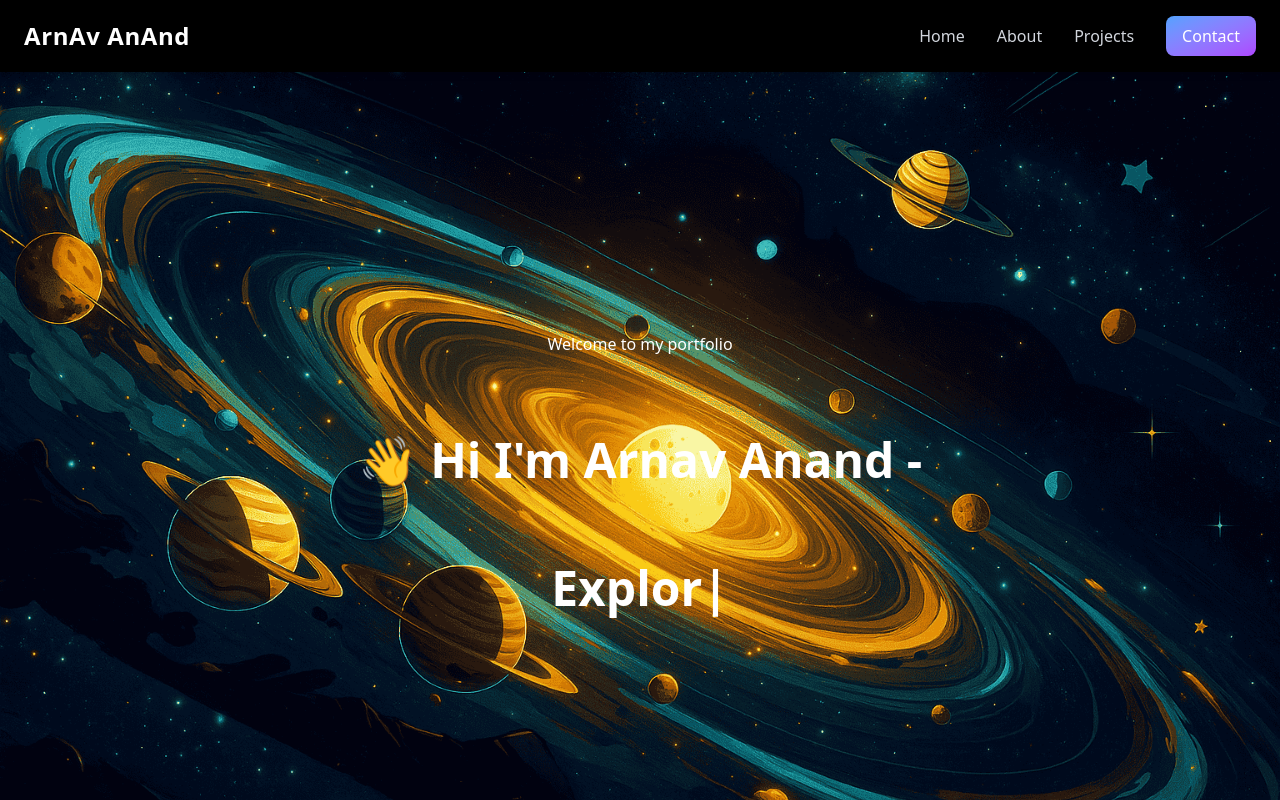
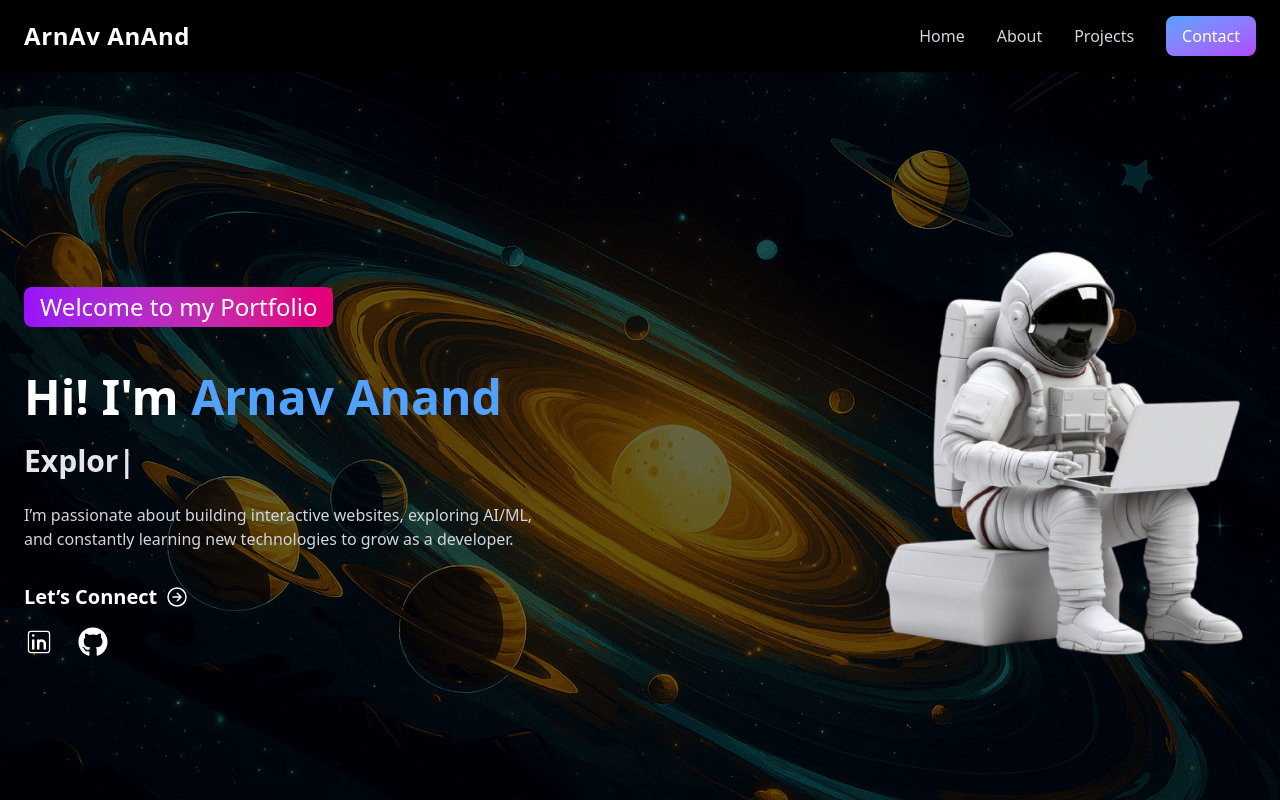
Before and after one commit to arnavanand2005/Portfolio-site, a React (Vite) app: page / in a window 1280 px wide. Shown: the top 800 px of the page. Built offline with nearby package versions, Linux system fonts and the light colour scheme.

Commit message:
home section added

```diff
--- a/src/Components/Footer.jsx
+++ b/src/Components/Footer.jsx
@@ -1,9 +1,13 @@
 import React from 'react'
+import { CiLinkedin } from "react-icons/ci";
+import { FaGithub } from "react-icons/fa";
 
 const Footer = () => {
   return (
     <div className='bg-black text-white text-center p-4'>
       Footer
+      <CiLinkedin/>
+      <FaGithub />
     </div>
   )
 }
--- a/src/Pages/About.jsx
+++ b/src/Pages/About.jsx
@@ -7,6 +7,7 @@ import { RiTailwindCssLine } from "react-icons/ri";
 import { useNavigate } from 'react-router-dom';
 import { SiMongodb, SiExpress } from "react-icons/si";
 import profile from '../assets/profile.jpeg'
+
 
 const About = () => {
   const navigate = useNavigate()
--- a/src/Pages/Home.jsx
+++ b/src/Pages/Home.jsx
@@ -1,18 +1,52 @@
 import React from "react";
 import { ReactTyped } from "react-typed";
-import  space_bg  from "../assets/space_bg.png";
+import space_bg from "../assets/space_bg.png";
+import { IoArrowForwardCircleOutline } from "react-icons/io5";
+import { CiLinkedin } from "react-icons/ci";
+import { FaGithub } from "react-icons/fa";
+import { useNavigate } from "react-router-dom";
+import astronaut from "../assets/astronaut.png";
+import { motion } from "framer-motion";
 
 const Home = () => {
+  const navigate = useNavigate();
+
   return (
-    <div style={{backgroundImage : `url(${space_bg})`}} className="min-h-screen bg-cover bg-center flex flex-col items-center justify-center text-white">
-      <div>
-        <h2>
-          Welcome to my portfolio
-        </h2>
-      </div>
-      <h1 className="text-3xl sm:text-4xl md:text-5xl font-extrabold  mt-10 sm:mt-16 md:mt-20 px-4">
-        👋 Hi I'm Arnav Anand -
-      </h1>
+    <div
+      style={{ backgroundImage: `url(${space_bg})` }}
+      className="relative min-h-screen bg-cover bg-center flex items-center justify-center text-white"
+    >
+      {/* Overlay */}
+      <div className="absolute inset-0 bg-black/60"></div>
+
+      {/* Content */}
+      <div className="relative z-10 container mx-auto px-6 grid grid-cols-1 md:grid-cols-2 gap-8 items-center">
+
+        {/* LEFT SIDE - TEXT */}
+        <motion.div
+          className="text-left"
+          initial={{ x: -50, opacity: 0 }}
+          animate={{ x: 0, opacity: 1 }}
+          transition={{ duration: 1 }}
+        >
+          <motion.h2
+            className="text-lg sm:text-xl md:text-2xl mb-4 inline-block px-4 py-1 bg-gradient-to-r from-purple-600 to-pink-600 rounded-lg"
+            initial={{ opacity: 0, y: -20 }}
+            animate={{ opacity: 1, y: 0 }}
+            transition={{ delay: 0.3, duration: 0.8 }}
+          >
+            Welcome to my Portfolio
+          </motion.h2>
+
+          <motion.h1
+            className="text-3xl sm:text-4xl md:text-5xl font-extrabold mt-6 leading-tight"
+            initial={{ opacity: 0, y: 20 }}
+            animate={{ opacity: 1, y: 0 }}
+            transition={{ delay: 0.6, duration: 0.8 }}
+          >
+            Hi! I'm <span className="text-blue-400">Arnav Anand</span>
+          </motion.h1>
+
           <ReactTyped
             strings={[
               "Front-end Developer",
@@ -22,8 +56,63 @@ const Home = () => {
             typeSpeed={40}
             backSpeed={50}
             loop
-        className="text-3xl sm:text-4xl md:text-5xl font-extrabold text-center mt-10 sm:mt-16 md:mt-20 px-4"
+            className="text-xl sm:text-2xl md:text-3xl font-semibold text-gray-200 mt-4 block"
           />
+
+          <motion.p
+            className="mt-6 text-gray-300 max-w-lg"
+            initial={{ opacity: 0 }}
+            animate={{ opacity: 1 }}
+            transition={{ delay: 1, duration: 1 }}
+          >
+            I’m passionate about building interactive websites, exploring AI/ML,
+            and constantly learning new technologies to grow as a developer.
+          </motion.p>
+
+          {/* Connect Section */}
+          <motion.div
+            className="mt-8"
+            initial={{ opacity: 0, y: 20 }}
+            animate={{ opacity: 1, y: 0 }}
+            transition={{ delay: 1.3, duration: 0.8 }}
+          >
+            <button
+              onClick={() => navigate("/contact")}
+              className="flex items-center gap-2 text-xl font-semibold hover:scale-105 transition-transform duration-300"
+            >
+              Let’s Connect <IoArrowForwardCircleOutline className="text-2xl" />
+            </button>
+
+            <div className="flex gap-6 mt-4 text-3xl">
+              <a
+                href="https://www.linkedin.com/in/arnav-anand-056710315"
+                target="_blank"
+                rel="noopener noreferrer"
+                className="hover:scale-110 transition-transform duration-300 hover:text-blue-400"
+              >
+                <CiLinkedin />
+              </a>
+              <a
+                href="https://github.com/arnavanand2005"
+                target="_blank"
+                rel="noopener noreferrer"
+                className="hover:scale-110 transition-transform duration-300 hover:text-gray-400"
+              >
+                <FaGithub />
+              </a>
+            </div>
+          </motion.div>
+        </motion.div>
+
+        {/* RIGHT SIDE - FLOATING ASTRONAUT */}
+        <motion.div
+          className="flex justify-center md:justify-end"
+          animate={{ y: [0, -20, 0] }}
+          transition={{ duration: 4, repeat: Infinity, ease: "easeInOut" }}
+        >
+          <img src={astronaut} alt="Astronaut" className="w-64 md:w-96" />
+        </motion.div>
+      </div>
     </div>
   );
 };
```
Also changed, not shown: src/assets/astronaut.jpeg (added), src/assets/astronaut.png (added). Lines whose indentation alone changed are shown as unchanged.
